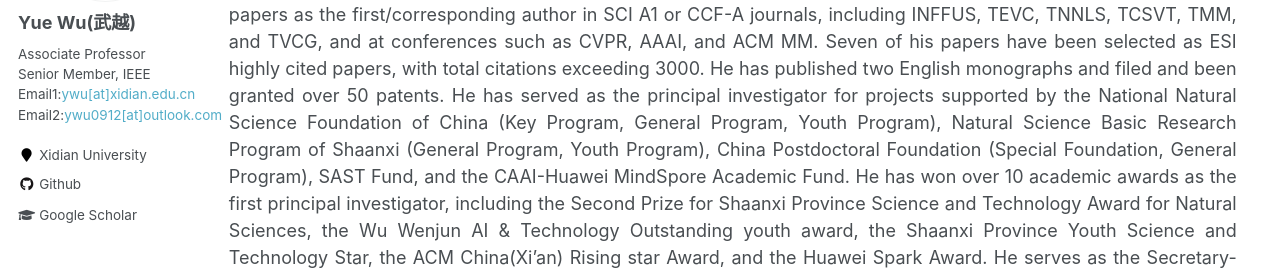
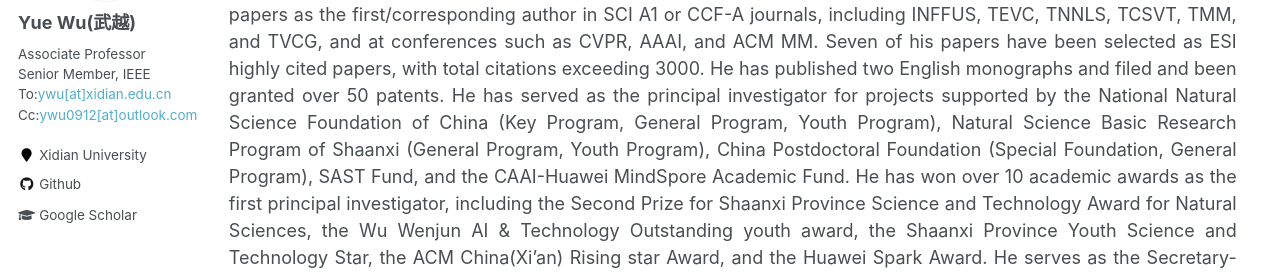
Before and after one commit to ywuchina/ywuchina.github.io, a Jekyll site: the page built from _pages/home.md, in a window 1280 px wide. Shown: the part 407-682 px from the top of the page. Built offline with Jekyll 4.4.1, drawn with Linux system fonts in a browser that asks for light colours.

Commit message:
Update author-profile.html

```diff
--- a/_includes/author-profile.html
+++ b/_includes/author-profile.html
@@ -16,7 +16,7 @@
 
   <div class="author__content">
     <h3 class="author__name">{{ author.name }}</h3>
-    {% if author.bio %}<p class="author__bio">{{ author.bio }}Email1:<a href="mailto:ywu@xidian.edu.cn">ywu[at]xidian.edu.cn</a><br>Email2:<a href="mailto:ywu0912@outlook.com">ywu0912[at]outlook.com</a></p>{% endif %}
+    {% if author.bio %}<p class="author__bio">{{ author.bio }}To:<a href="mailto:ywu@xidian.edu.cn">ywu[at]xidian.edu.cn</a><br>Cc:<a href="mailto:ywu0912@outlook.com">ywu0912[at]outlook.com</a></p>{% endif %}
   </div>
 
   <div class="author__urls-wrapper">
```
